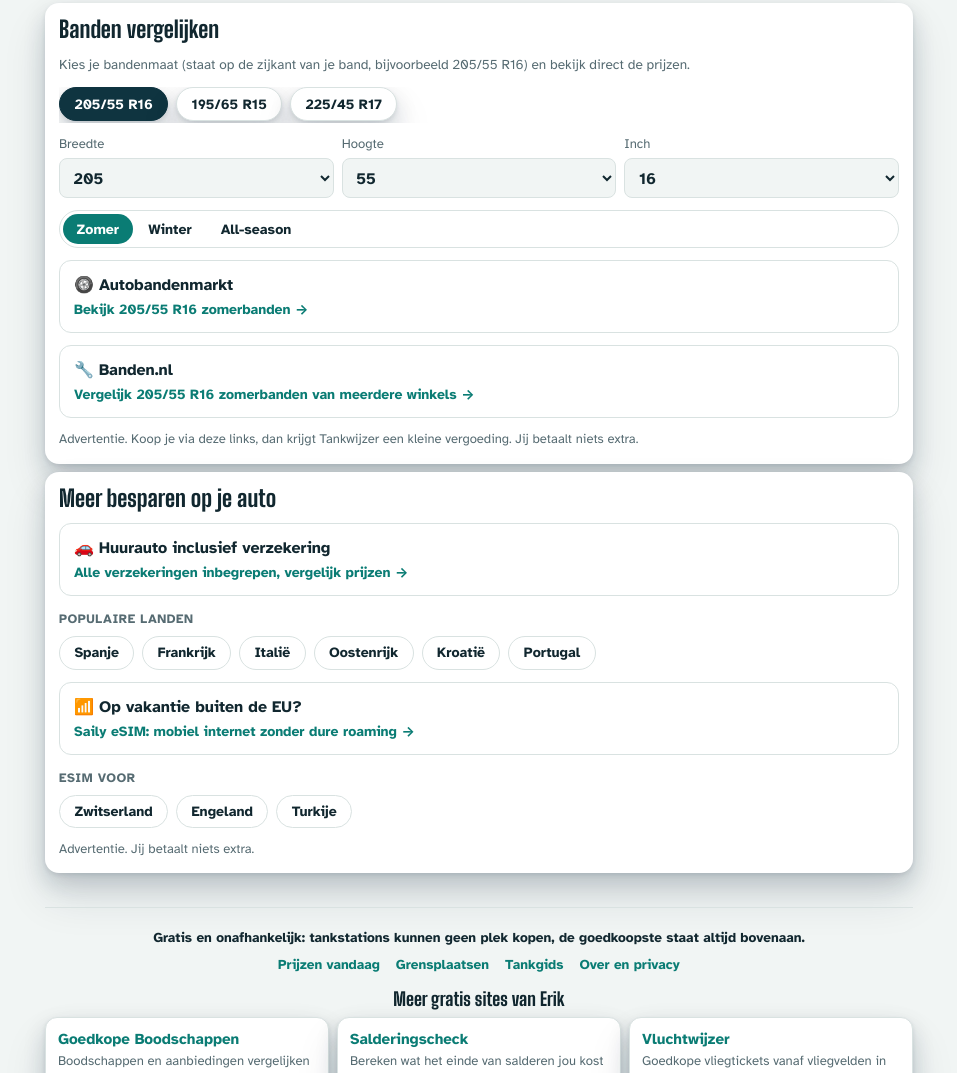
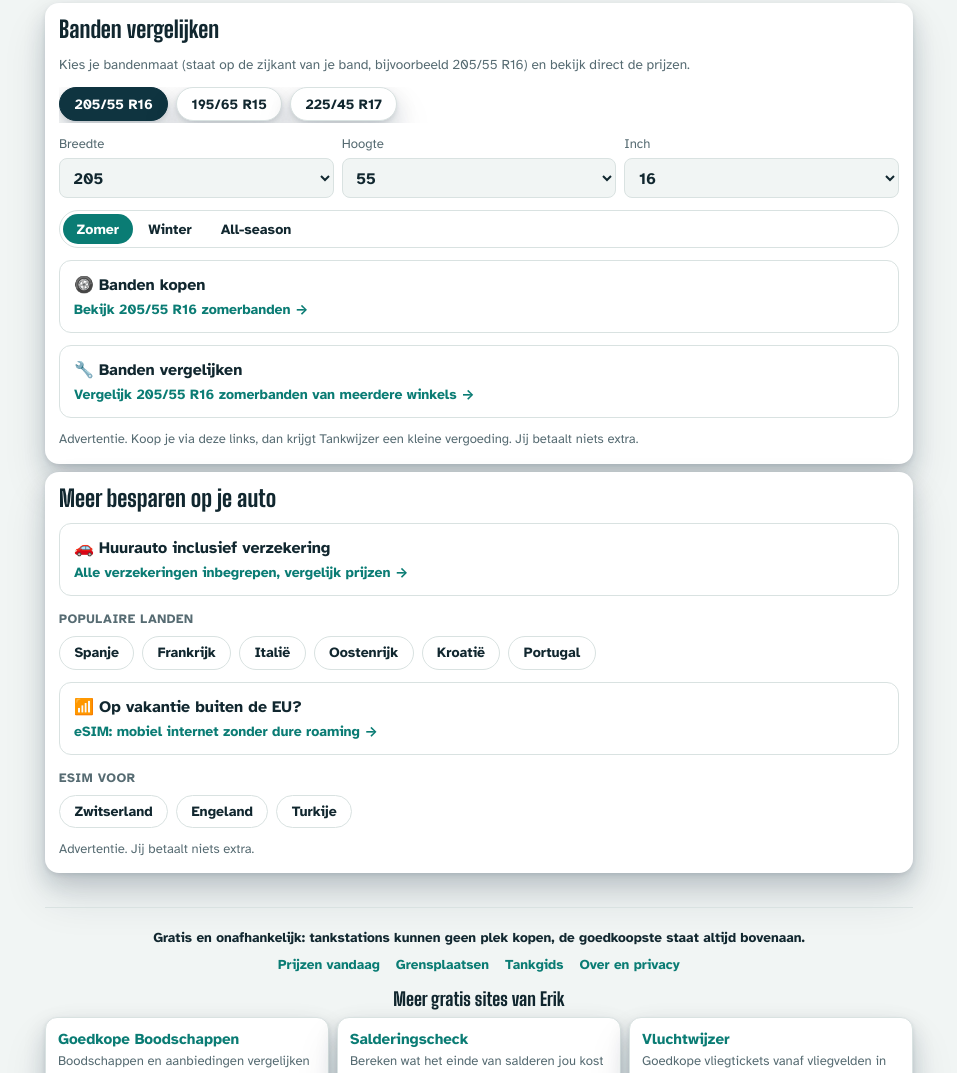
Before and after one commit to djbeltman35-arch/Tankwijzer, a website: page site/index.html in a window 1280 px wide. Shown: the part 905-1978 px from the top of the page, without its empty margins (161-1118 px from the left). Drawn offline with Linux system fonts and the light colour scheme; no server answers.

Commit message:
Geen namen van adverteerders meer in de partnerblokken; sw v42
Co-Authored-By: Claude Opus 5.5 <noreply@anthropic.com>
Claude-Session: https://claude.ai/code/session_01Lxu2CyLGSfNCLxeu15Dh1J

```diff
--- a/site/index.html
+++ b/site/index.html
@@ -421,15 +421,15 @@ section[data-view="zoek"]{gap:8px!important}
         <label class="f"><span>Inch</span><select id="bD"></select></label>
       </div>
       <div class="seg" role="group" aria-label="Seizoen" id="bS"><button data-s="zomer" class="on">Zomer</button><button data-s="winter">Winter</button><button data-s="all">All-season</button></div>
-      <a class="plink" id="bAbm" href="https://www.awin1.com/cread.php?awinmid=8671&amp;awinaffid=3152283&amp;clickref=tankwijzer" rel="sponsored noopener" target="_blank"><b>🛞 Autobandenmarkt</b><span id="bAbmT">Bekijk 205/55 R16 zomerbanden →</span></a>
-      <a class="plink" id="bBnl" href="https://www.awin1.com/cread.php?awinmid=12717&amp;awinaffid=3152283&amp;clickref=tankwijzer" rel="sponsored noopener" target="_blank"><b>🔧 Banden.nl</b><span id="bBnlT">Vergelijk 205/55 R16 zomerbanden van meerdere winkels →</span></a>
+      <a class="plink" id="bAbm" href="https://www.awin1.com/cread.php?awinmid=8671&amp;awinaffid=3152283&amp;clickref=tankwijzer" rel="sponsored noopener" target="_blank"><b>🛞 Banden kopen</b><span id="bAbmT">Bekijk 205/55 R16 zomerbanden →</span></a>
+      <a class="plink" id="bBnl" href="https://www.awin1.com/cread.php?awinmid=12717&amp;awinaffid=3152283&amp;clickref=tankwijzer" rel="sponsored noopener" target="_blank"><b>🔧 Banden vergelijken</b><span id="bBnlT">Vergelijk 205/55 R16 zomerbanden van meerdere winkels →</span></a>
       <p class="note ad">Advertentie. Koop je via deze links, dan krijgt Tankwijzer een kleine vergoeding. Jij betaalt niets extra.</p>
     </div>
       <div class="card partners" id="meerauto">
       <h2>Meer besparen op je auto</h2>
       <a class="plink" href="https://www.awin1.com/cread.php?awinmid=128671&amp;awinaffid=3152283&amp;clickref=tankwijzer" rel="sponsored noopener" target="_blank"><b>🚗 Huurauto inclusief verzekering</b><span>Alle verzekeringen inbegrepen, vergelijk prijzen →</span></a>
       <p class="plbl">Populaire landen</p><div class="pchips"><a href="https://www.awin1.com/cread.php?awinmid=128671&amp;awinaffid=3152283&amp;clickref=tankwijzer&amp;ued=https%3A%2F%2Fwww.sunnycars.nl%2Fauto-huren%2Fspanje%2F" rel="sponsored noopener" target="_blank">Spanje</a><a href="https://www.awin1.com/cread.php?awinmid=128671&amp;awinaffid=3152283&amp;clickref=tankwijzer&amp;ued=https%3A%2F%2Fwww.sunnycars.nl%2Fauto-huren%2Ffrankrijk%2F" rel="sponsored noopener" target="_blank">Frankrijk</a><a href="https://www.awin1.com/cread.php?awinmid=128671&amp;awinaffid=3152283&amp;clickref=tankwijzer&amp;ued=https%3A%2F%2Fwww.sunnycars.nl%2Fauto-huren%2Fitalie%2F" rel="sponsored noopener" target="_blank">Italië</a><a href="https://www.awin1.com/cread.php?awinmid=128671&amp;awinaffid=3152283&amp;clickref=tankwijzer&amp;ued=https%3A%2F%2Fwww.sunnycars.nl%2Fauto-huren%2Foostenrijk%2F" rel="sponsored noopener" target="_blank">Oostenrijk</a><a href="https://www.awin1.com/cread.php?awinmid=128671&amp;awinaffid=3152283&amp;clickref=tankwijzer&amp;ued=https%3A%2F%2Fwww.sunnycars.nl%2Fauto-huren%2Fkroatie%2F" rel="sponsored noopener" target="_blank">Kroatië</a><a href="https://www.awin1.com/cread.php?awinmid=128671&amp;awinaffid=3152283&amp;clickref=tankwijzer&amp;ued=https%3A%2F%2Fwww.sunnycars.nl%2Fauto-huren%2Fportugal%2F" rel="sponsored noopener" target="_blank">Portugal</a></div>
-      <a class="plink" href="https://www.awin1.com/cread.php?awinmid=128623&amp;awinaffid=3152283&amp;clickref=tankwijzer" rel="sponsored noopener" target="_blank"><b>📶 Op vakantie buiten de EU?</b><span>Saily eSIM: mobiel internet zonder dure roaming →</span></a>
+      <a class="plink" href="https://www.awin1.com/cread.php?awinmid=128623&amp;awinaffid=3152283&amp;clickref=tankwijzer" rel="sponsored noopener" target="_blank"><b>📶 Op vakantie buiten de EU?</b><span>eSIM: mobiel internet zonder dure roaming →</span></a>
       <p class="plbl">eSIM voor</p><div class="pchips"><a href="https://www.awin1.com/cread.php?awinmid=128623&amp;awinaffid=3152283&amp;clickref=tankwijzer&amp;ued=https%3A%2F%2Fsaily.com%2Fnl%2Fesim-switzerland%2F" rel="sponsored noopener" target="_blank">Zwitserland</a><a href="https://www.awin1.com/cread.php?awinmid=128623&amp;awinaffid=3152283&amp;clickref=tankwijzer&amp;ued=https%3A%2F%2Fsaily.com%2Fnl%2Fesim-united-kingdom%2F" rel="sponsored noopener" target="_blank">Engeland</a><a href="https://www.awin1.com/cread.php?awinmid=128623&amp;awinaffid=3152283&amp;clickref=tankwijzer&amp;ued=https%3A%2F%2Fsaily.com%2Fnl%2Fesim-turkey%2F" rel="sponsored noopener" target="_blank">Turkije</a></div>
       <p class="note ad">Advertentie. Jij betaalt niets extra.</p>
     </div>
--- a/site/sw.js
+++ b/site/sw.js
@@ -1,5 +1,5 @@
 // Service worker: app werkt offline (laatst bekende prijzen), live gegevens altijd via het netwerk.
-const VERSION = "tankwijzer-v41";
+const VERSION = "tankwijzer-v42";
 const SHELL = ["./", "index.html", "app.js", "geo.js", "data.json", "manifest.webmanifest", "icon-192.png", "icon-512.png", "apple-touch-icon.png", "fonts/atkinson-hyperlegible-400.woff2", "fonts/big-shoulders-display-800.woff2", "fonts/jetbrains-mono-500.woff2"];
 
 self.addEventListener("install", (e) => {
```
